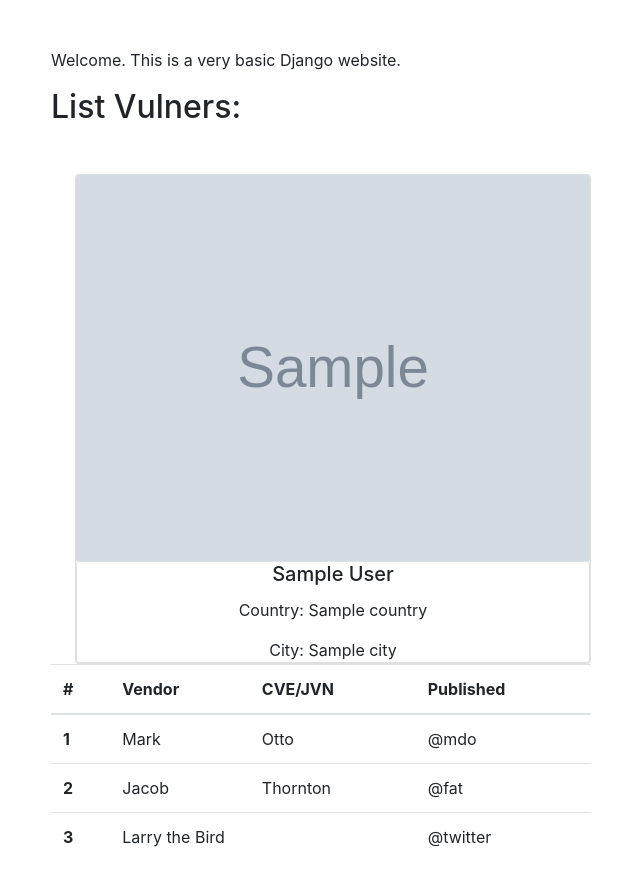
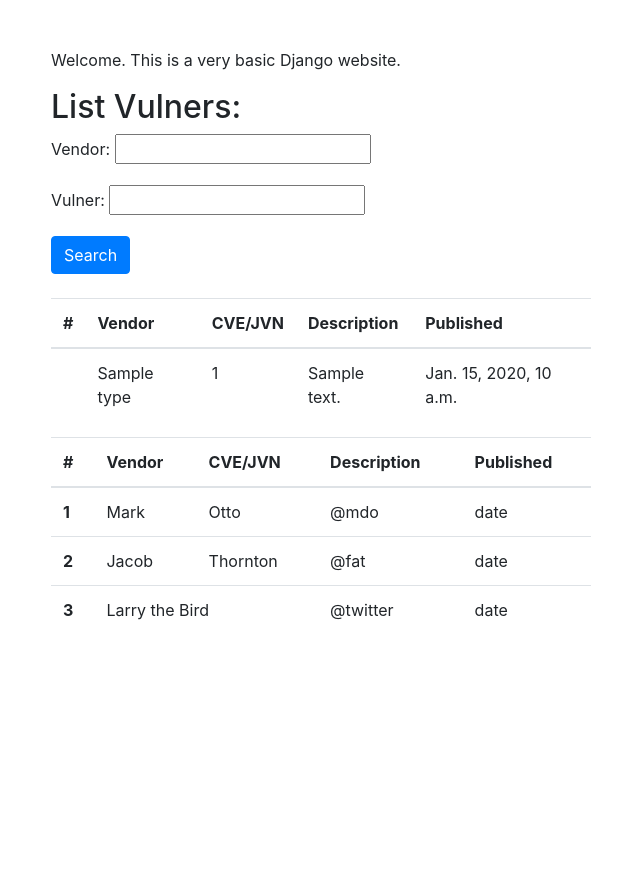
Before and after one commit to paganism/vulners, a Django app: template vulners/vulners_engine/templates/vulners_list.html in a window 1280 px wide. Shown: the part 56-933 px from the top of the page, without its empty margins (224-864 px from the left). After the commit the page ends 676 px from the top, so only its background shows below. Run offline with Django 3.2, Linux system fonts and the light colour scheme; tables that the repository leaves empty hold one stand-in row (values such as "Sample post"); the template is opened without the code that fills it: values that come from a table or form of the project are taken from there, most other values are stand-ins (such as "Sample title", 1, 10 or a date in 2020); grey boxes marked "Sample" are stand-in pictures; some libraries are stand-ins or nearby versions.

Commit message:
added get-query table

```diff
--- a/vulners/vulners_engine/templates/vulners_list.html
+++ b/vulners/vulners_engine/templates/vulners_list.html
@@ -8,24 +8,65 @@ Vulners Search
 <p>Welcome. This is a very basic Django website.</p>
 <h2>List Vulners: </h2>
 
-{# for vulner in vulners_list #}
+<form method="GET">
+        {{ form.as_p }}
+    <button type="submit" class="btn btn-primary">Search</button>
+</form>
+<br>
 
-<div class="card mt-5 ml-4">
-    <a href="http://vk.com/{{ friend.0.screen_name }}"><img class="card-img-top" src="{{ vulner.0.photo_200 }}"
-                                               alt="{{ vulner.0.photo_200 }}"></a>
-    <div class="card">
-        <h5 class="card-title text-center">{{ vulner.0.first_name }} {{ vulner.0.last_name }}</h5>
-        <p class="card-text text-center">Country: {{ vulner.0.country.title }}</p>
-        <p class="card-text text-center">City: {{ vulner.0.city.title }}</p>
 
-    </div>
-</div>
+
 <table class="table table-hover">
   <thead>
     <tr>
       <th scope="col">#</th>
       <th scope="col">Vendor</th>
       <th scope="col">CVE/JVN</th>
+      <th scope="col">Description</th>
+      <th scope="col">Published</th>
+    </tr>
+  </thead>
+  <tbody>
+      {% for vulner in vulners_list %}
+    <tr>
+      <th scope="row"></th>
+      <td>{{ vulner.type}}</td>
+      <td>{{ vulner.id}}</td>
+      <td>{{ vulner.description| truncatewords:10}}</td>
+      <td>{{ vulner.published }}</td>
+    </tr>
+      {% endfor %}
+  </tbody>
+</table>
+
+
+
+
+
+
+
+
+
+
+
+
+
+
+
+
+
+
+
+
+
+
+<table class="table table-hover">
+  <thead>
+    <tr>
+      <th scope="col">#</th>
+      <th scope="col">Vendor</th>
+      <th scope="col">CVE/JVN</th>
+      <th scope="col">Description</th>
       <th scope="col">Published</th>
     </tr>
   </thead>
@@ -35,17 +76,21 @@ Vulners Search
       <td>Mark</td>
       <td>Otto</td>
       <td>@mdo</td>
+      <td>date</td>
     </tr>
     <tr>
       <th scope="row">2</th>
       <td>Jacob</td>
       <td>Thornton</td>
       <td>@fat</td>
+      <td>date</td>
     </tr>
+
     <tr>
       <th scope="row">3</th>
       <td colspan="2">Larry the Bird</td>
       <td>@twitter</td>
+      <td>date</td>
     </tr>
   </tbody>
 </table>
```
Also changed, not shown: vulners/vulners_engine/views.py (+8 -4 lines).
